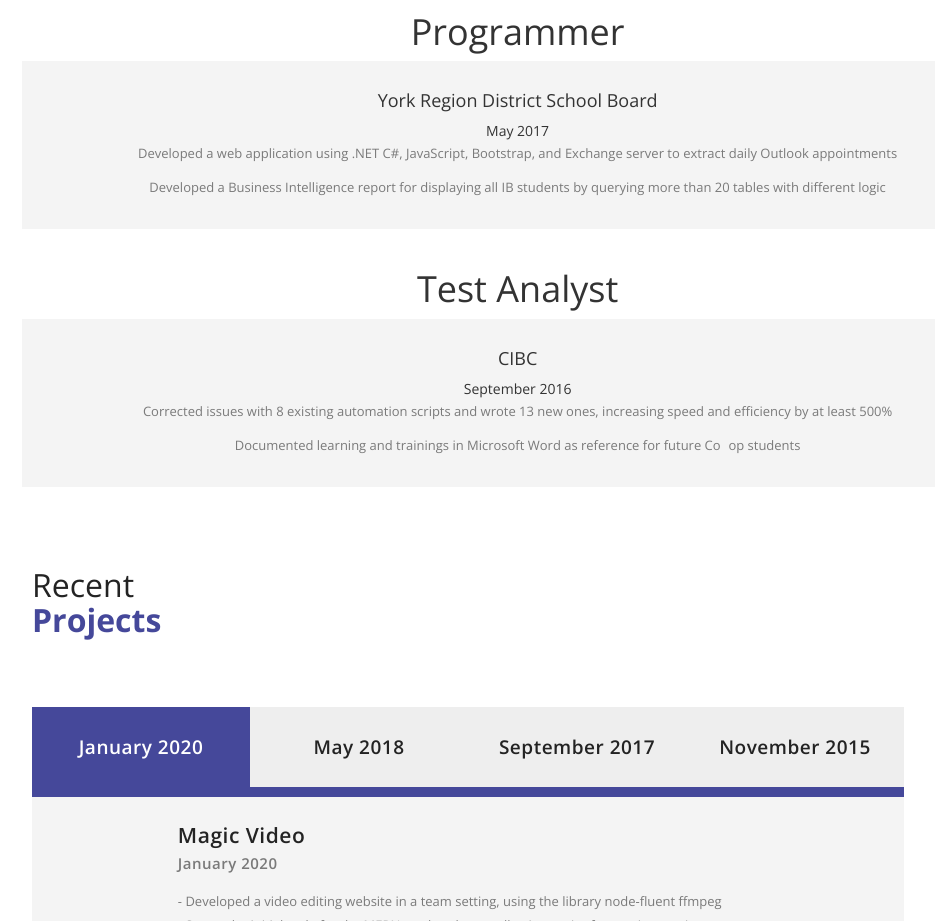
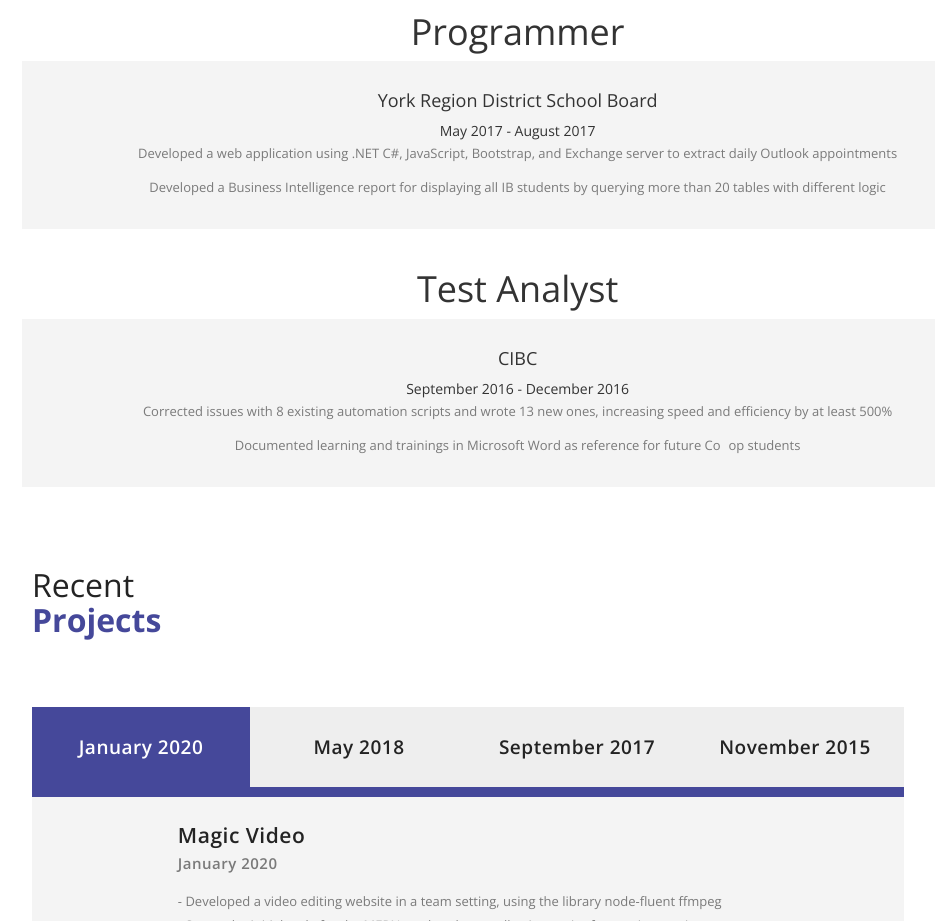
Before and after one commit to HarrisonFok/HarrisonFok.github.io, a plain HTML site: page index.html in a window 1280 px wide. Shown: the part 1300-2221 px from the top of the page, without its empty margins (316-1251 px from the left). Drawn offline with nearby package versions, Linux system fonts and the light colour scheme.

Commit message:
Added end dates to two work experiences

```diff
--- a/index.html
+++ b/index.html
@@ -181,7 +181,7 @@ https://templatemo.com/tm-518-sentra
                                     <div class="item">
                                         <div class="text-content">
                                             <strong><h4>York Region District School Board</h4></strong>
-                                            <span>May 2017</span>
+                                            <span>May 2017 - August 2017</span>
                                             <p>
                                                 Developed a web application using .NET C#, JavaScript, Bootstrap, and Exchange server to extract daily Outlook appointments
                                             </p>
@@ -201,7 +201,7 @@ https://templatemo.com/tm-518-sentra
                                     <div class="item">
                                         <div class="text-content">
                                             <strong><h4>CIBC</h4></strong>
-                                            <span>September 2016</span>
+                                            <span>September 2016 - December 2016</span>
                                             <p>
                                                 Corrected issues with 8 existing automation scripts and wrote 13 new ones, increasing speed and efficiency by at least 500%
                                             </p>
```
Also changed, not shown: 1 other file.
